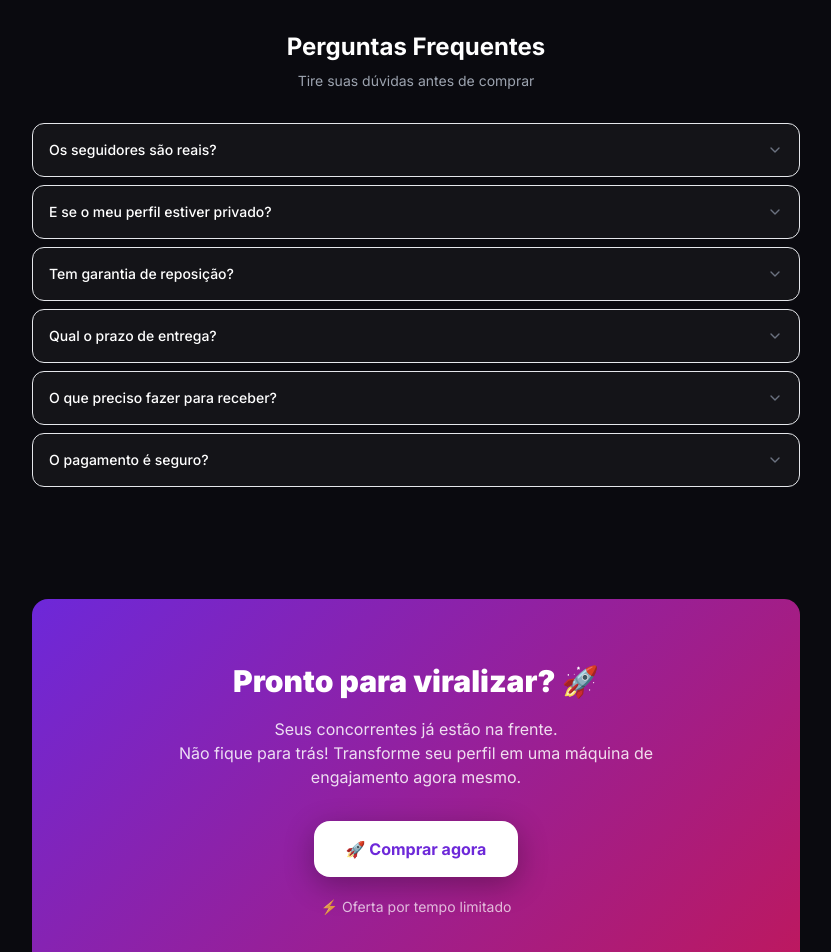
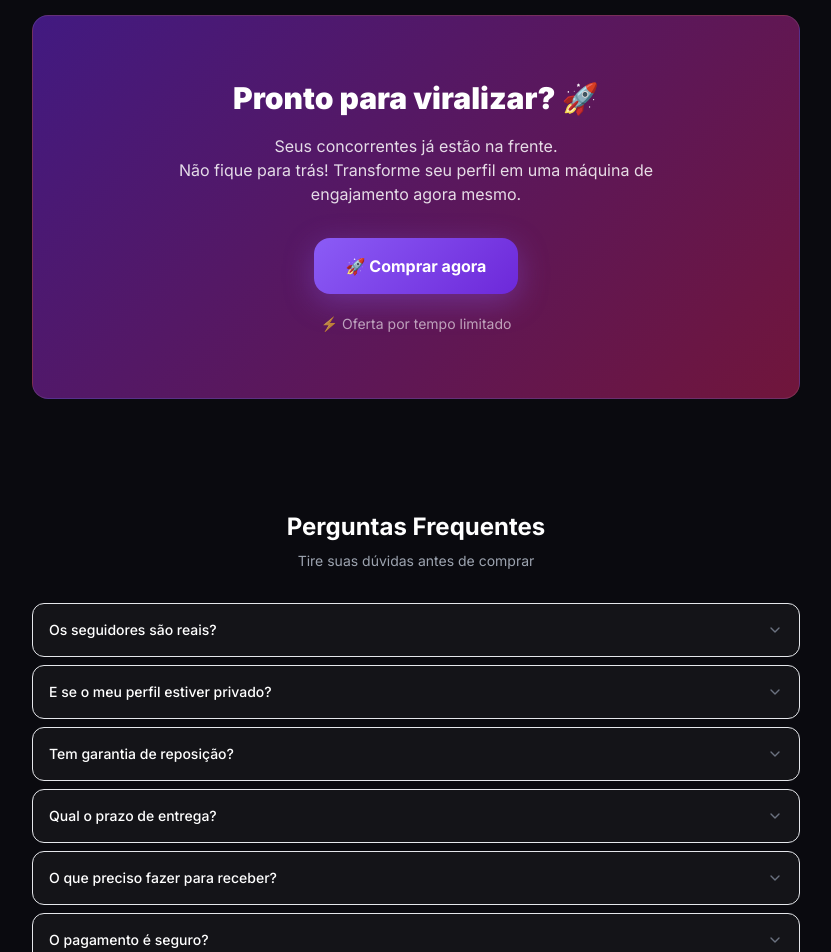
Before and after one commit to faraum/smmpanelv1, a Next.js app: page / in a window 1280 px wide. Shown: the part 3720-4672 px from the top of the page, without its empty margins (224-1055 px from the left). Built offline with nearby package versions, Linux system fonts and the light colour scheme.

Commit message:
Add files via upload

```diff
--- a/src/app/page.tsx
+++ b/src/app/page.tsx
@@ -268,12 +268,12 @@ export default function Home() {
           </div>
         </section>
 
+        {/* CTA */}
+        <CTASection />
+
         <div id="faq" className="px-4">
           <FAQ />
         </div>
-
-        {/* CTA */}
-        <CTASection />
 
         {/* Footer */}
         <footer className="border-t border-white/5 py-8 px-4">
--- a/src/components/CTASection.tsx
+++ b/src/components/CTASection.tsx
@@ -14,7 +14,11 @@ export default function CTASection() {
     <section className="px-4 py-12">
       <div
         className="mx-auto max-w-3xl rounded-2xl px-8 py-16 text-center"
-        style={{ background: 'linear-gradient(135deg, #6D28D9, #BE185D)' }}
+        style={{
+          background: 'linear-gradient(135deg, rgba(76, 29, 149, 0.85), rgba(131, 24, 67, 0.85))',
+          backdropFilter: 'blur(10px)',
+          border: '1px solid rgba(255, 255, 255, 0.1)',
+        }}
       >
         <h2 className="text-3xl font-black text-white mb-4 leading-tight">
           Pronto para viralizar? 🚀
@@ -28,13 +32,16 @@ export default function CTASection() {
 
         <button
           onClick={scrollToPackages}
-          className="inline-flex items-center gap-2 rounded-2xl bg-white px-8 py-4 text-base font-bold transition-all duration-200 hover:scale-105 active:scale-95"
-          style={{ color: '#6D28D9', boxShadow: '0 8px 30px rgba(0,0,0,0.3)' }}
+          className="inline-flex items-center gap-2 rounded-2xl px-8 py-4 text-base font-bold text-white transition-all duration-200 hover:scale-105 active:scale-95"
+          style={{
+            background: 'linear-gradient(135deg, #8B5CF6, #6D28D9)',
+            boxShadow: '0 8px 30px rgba(139, 92, 246, 0.35)',
+          }}
         >
           🚀 Comprar agora
         </button>
 
-        <p className="mt-5 text-white/70 text-sm">
+        <p className="mt-5 text-sm" style={{ color: 'rgba(255,255,255,0.6)' }}>
           ⚡ Oferta por tempo limitado
         </p>
       </div>
```
